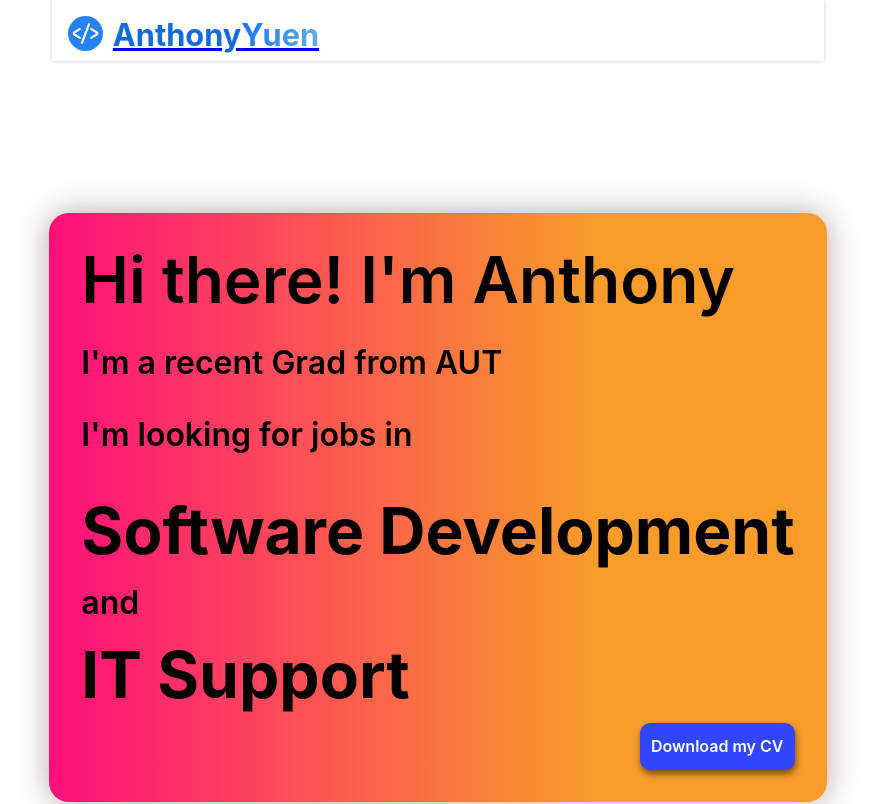
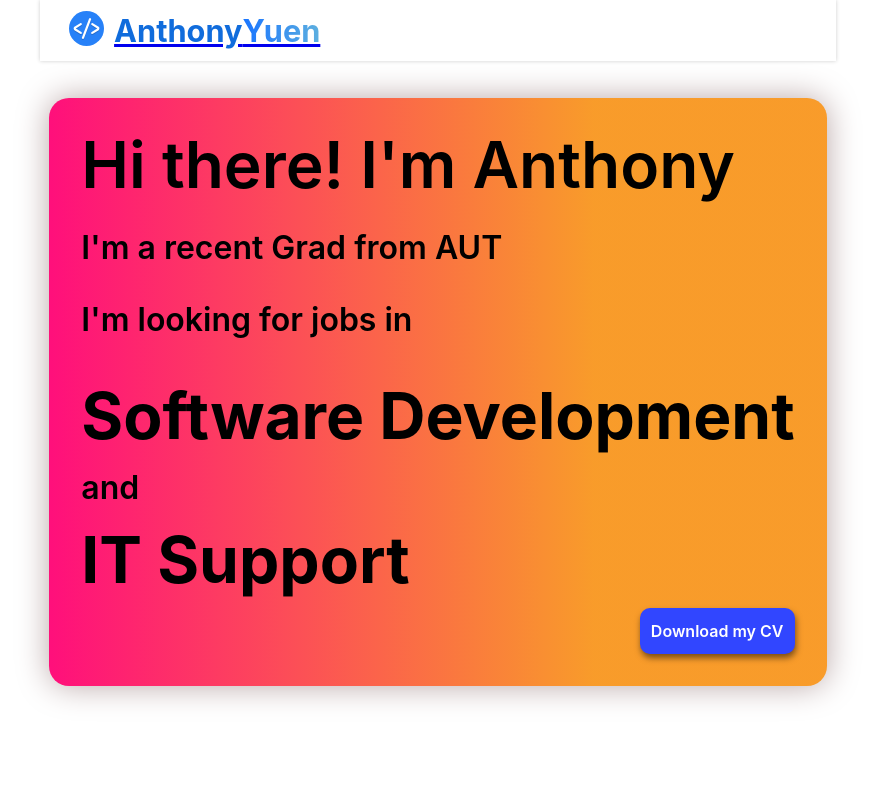
Before and after one commit to An1honyY/anthonyyuen, a React (Vite) app: page / in a window 1280 px wide. Shown: the top 804 px of the page, without its empty margins (202-1077 px from the left). Built offline with nearby package versions, Linux system fonts and the light colour scheme.

Commit message:
Styling fixes
Fixed homecard, Link color, header padding and margin

```diff
--- a/src/App.css
+++ b/src/App.css
@@ -1,3 +1,4 @@
 #root {
   text-align: center;
+  overflow: hidden;
 }
--- a/src/components/header.css
+++ b/src/components/header.css
@@ -5,9 +5,9 @@ header {
     height: 3.8rem;
     background: white;
     box-shadow: 0 0 4px rgba(0, 0, 0, 0.2);
-    padding: 1em 1em 0em 1em;
+    padding: 1em 3em 1em 3em;
     font-size: 0.6em;
-    margin-bottom: 4em;
+    margin-bottom: 3em;
     display: flex;
     flex-direction: row;
     justify-content: space-between;
@@ -21,13 +21,12 @@ header {
 .header-container-left {
     display: flex;
     align-items: center;
-    margin-left: 0.7em;
 }
 
 .header-container-right {
     display: flex;
     align-items: center;
-    margin-left: 2em;
+    margin-left: 10px;
 }
 
 /* Logo */
@@ -65,7 +64,6 @@ header h1 {
     align-items: center;
     color: rgb(16, 108, 220);
     transition: margin-right 2s, color 1s;
-    text-decoration: none;
 }
 
 header h1:hover {
--- a/src/index.css
+++ b/src/index.css
@@ -18,6 +18,11 @@
     box-sizing: border-box;
 }
 
+Link {
+  text-decoration: none;
+  color: inherit;
+}
+
 main {
   display: flex;
   flex-direction: column;
@@ -29,7 +34,7 @@ main {
   margin-bottom: 4em;
   padding: 0.5em;
   box-sizing: border-box;
-  position:relative;
+
 }
 
 h1 {
--- a/src/pages/home.css
+++ b/src/pages/home.css
@@ -1,12 +1,9 @@
 .home {
-    /* background-image: url("../assets/whiteswiggles.jpg"); */
     height: 100vh;
-    width: 99vw;
-    padding: 2em;
+    width: 96vw;
     display: flex;
     box-sizing: border-box;
     margin-bottom: 1em;
-    position: relative;
 }
 
 .home-card {
@@ -19,7 +16,7 @@
     height: fit-content;
     width: fit-content;
     min-width: 300px;
-    margin: auto;
+    margin: 0 auto;
     text-align: left;
     box-sizing: border-box;
 }
@@ -68,7 +65,7 @@
     }
 
     .home-card {
-        width: 95%;
+        width: 94%;
         margin: 0 auto;
     }
 
```
